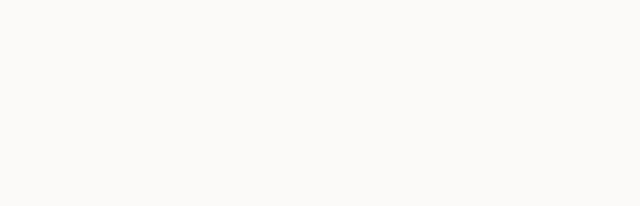
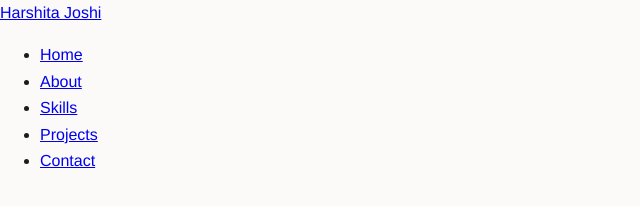
Before and after one commit to harshitaajoshi/my-portfolio, a plain HTML site: page index.html in a window 1280 px wide. Shown: the whole page, without its empty margins (0-640 px from the left). Drawn offline with Linux system fonts and the light colour scheme.

Commit message:
Add navigation menu with links to each section

```diff
--- a/index.html
+++ b/index.html
@@ -8,6 +8,19 @@
 </head>
 <body>
 
+  <header class="site-header">
+    <nav class="nav" aria-label="Main navigation">
+      <a class="nav-brand" href="#home">Harshita Joshi</a>
+      <ul class="nav-links">
+        <li><a href="#home">Home</a></li>
+        <li><a href="#about">About</a></li>
+        <li><a href="#skills">Skills</a></li>
+        <li><a href="#projects">Projects</a></li>
+        <li><a href="#contact">Contact</a></li>
+      </ul>
+    </nav>
+  </header>
+
   <!-- MORE SECTIONS -->
 
 </body>
```
